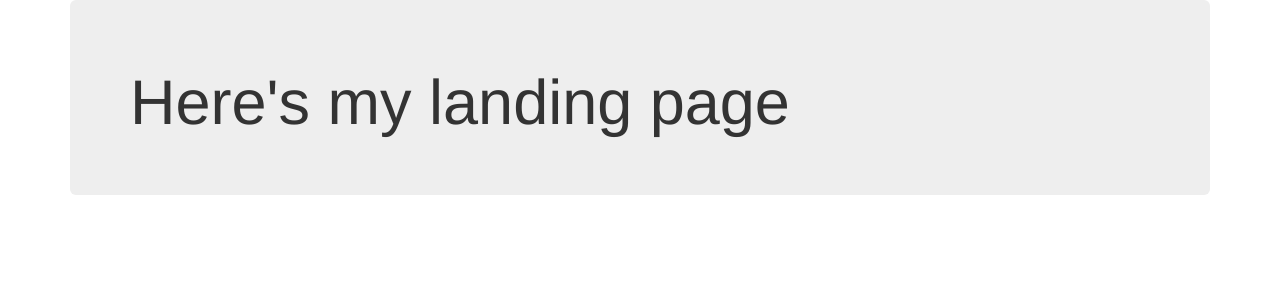
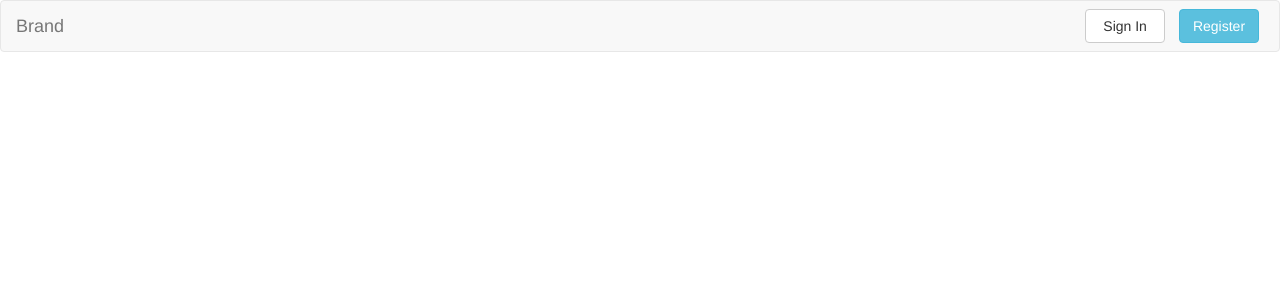
Before and after one commit to wcsmileyk/challenge_portal, a Flask app: page / in a window 1280 px wide. Shown: the top 300 px of the page. Run offline with Flask 2, Linux system fonts and the light colour scheme; some libraries are stand-ins or nearby versions.

Commit message:
"Initial Flask-Security and Flask-Admin config"

```diff
--- a/app/main/errors.py
+++ b/app/main/errors.py
@@ -5,14 +5,14 @@ from . import main
 
 @main.app_errorhandler(404)
 def page_not_found(e):
-    return render_template('404.html'), 404
+    return render_template('errors/404.html'), 404
 
 
 @main.app_errorhandler(403)
 def not_authorized(e):
-    return render_template('403.html'), 403
+    return render_template('errors/403.html'), 403
 
 
 @main.app_errorhandler(500)
 def internal_server_error(e):
-    return render_template('500.html')
+    return render_template('errors/500.html')
--- a/app/main/views.py
+++ b/app/main/views.py
@@ -1,7 +1,13 @@
-from flask import render_template
+from flask import render_template, url_for
+
 from . import main
 
 
 @main.route('/')
 def index():
     return render_template('index.html')
+
+
+@main.route('/<user>')
+def profile(user):
+    pass
--- /dev/null
+++ b/app/static/css/challenge.css
@@ -0,0 +1,3 @@
+.navbar-btn {
+    min-width: 80px;
+}
--- a/app/templates/base.html
+++ b/app/templates/base.html
@@ -1 +1,56 @@
 {% extends 'bootstrap/base.html' %}
+
+{% block styles %}
+    {{ super() }}
+    <link rel="stylesheet" href="{{ url_for('static', filename='css/challenge.css') }}">
+{% endblock %}
+
+{% block navbar %}
+    <nav class="navbar navbar-default">
+        <div class="container-fluid">
+            <!-- Brand and toggle get grouped for better mobile display -->
+            <div class="navbar-header">
+                {% if not current_user.is_authenticated %}
+                    <button type="button" class="navbar-toggle collapsed" data-toggle="collapse" data-target="#navbar-btn-collapse" aria-expanded="false">
+                        <span class="sr-only">Toggle navigation</span>
+                        <span class="icon-bar"></span>
+                        <span class="icon-bar"></span>
+                        <span class="icon-bar"></span>
+                    </button>
+                {% endif %}
+                <a class="navbar-brand" href="{{ url_for('main.index') }}">Brand</a>
+            </div>
+
+            <!-- Collect the nav links, forms, and other content for toggling -->
+            <div class="collapse navbar-collapse" id="navbar-btn-collapse">
+                <ul class="nav navbar-right">
+                    {% if current_user.is_authenticated %}
+                        <li class="dropdown">
+                            <a href="#" class="dropdown-toggle" data-toggle="dropdown" role="button" aria-haspopup="true" aria-expanded="false">Dropdown <span class="caret"></span></a>
+                            <ul class="dropdown-menu">
+                                <li><a href="{{ url_for('security.logout') }}">Log Out</a></li>
+                            </ul>
+                        </li>
+                    {% else %}
+                        <ul class="list-inline">
+                            <li><a role="button" href="{{ url_for('security.login') }}" class="btn btn-default navbar-btn">Sign In</a></li>
+                            <li><a role="button" href="{{ url_for('security.register') }}" class="btn btn-info navbar-btn">Register</a></li>
+                        </ul>
+                    {% endif %}
+                </ul>
+            </div><!-- /.navbar-collapse -->
+        </div><!-- /.container-fluid -->
+    </nav>
+
+    {% if current_user.is_authenticated %}
+        <div class="container">
+            <ul class="nav nav-pills">
+                <li role="presentation" class="active"><a href="{{ url_for('main.index') }}">Challenges</a></li>
+                <li role="presentation"><a href="#">Submissions</a></li>
+            </ul>
+        </div>
+    {% endif %}
+{% endblock %}
+
+{% block content %}
+{% endblock %}
--- a/app/templates/index.html
+++ b/app/templates/index.html
@@ -2,9 +2,8 @@
 
 {% block content %}
     <div class="container">
-        <div class="jumbotron">
-            <h1>Here's my landing page</h1>
-        </div>
+
 
     </div>
+
 {% endblock %}
--- /dev/null
+++ b/app/templates/security/change_password.html
@@ -0,0 +1 @@
+{% extends 'admin/master.html' %}
--- /dev/null
+++ b/app/templates/security/forgot_password.html
@@ -0,0 +1 @@
+{% extends 'admin/master.html' %}
--- /dev/null
+++ b/app/templates/security/login_user.html
@@ -0,0 +1 @@
+{% extends 'admin/master.html' %}
--- /dev/null
+++ b/app/templates/security/register_user.html
@@ -0,0 +1 @@
+{% extends 'admin/master.html' %}
--- /dev/null
+++ b/app/templates/security/reset_password.html
@@ -0,0 +1 @@
+{% extends 'admin/master.html' %}
--- /dev/null
+++ b/app/templates/security/send_confirmation.html
@@ -0,0 +1 @@
+{% extends 'admin/master.html' %}
--- /dev/null
+++ b/app/templates/security/send_login.html
@@ -0,0 +1 @@
+{% extends 'admin/master.html' %}
```
Also changed, not shown: app/__init__.py (+21 -5 lines), config.py (+14 -6 lines), app/templates/errors/403.html (renamed from app/templates/403.html), app/templates/errors/404.html (renamed from app/templates/404.html), app/templates/errors/500.html (renamed from app/templates/500.html).
